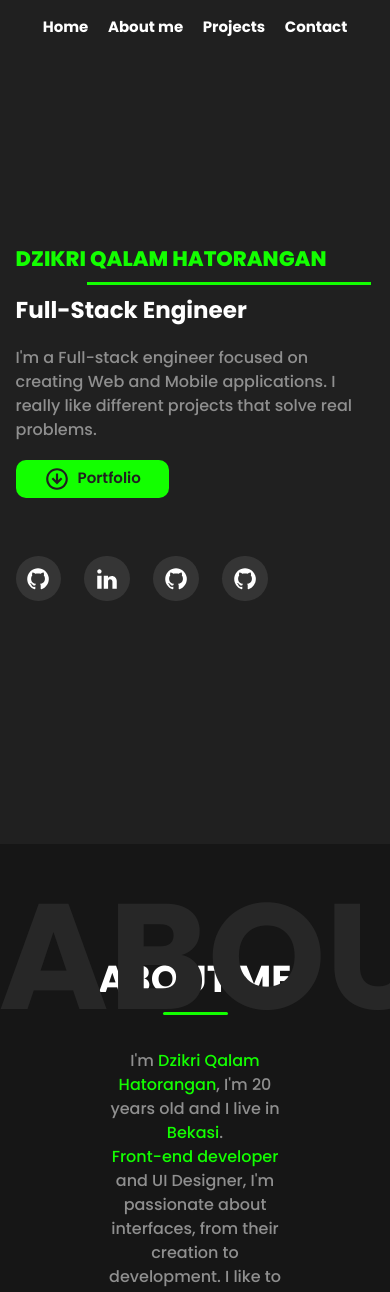
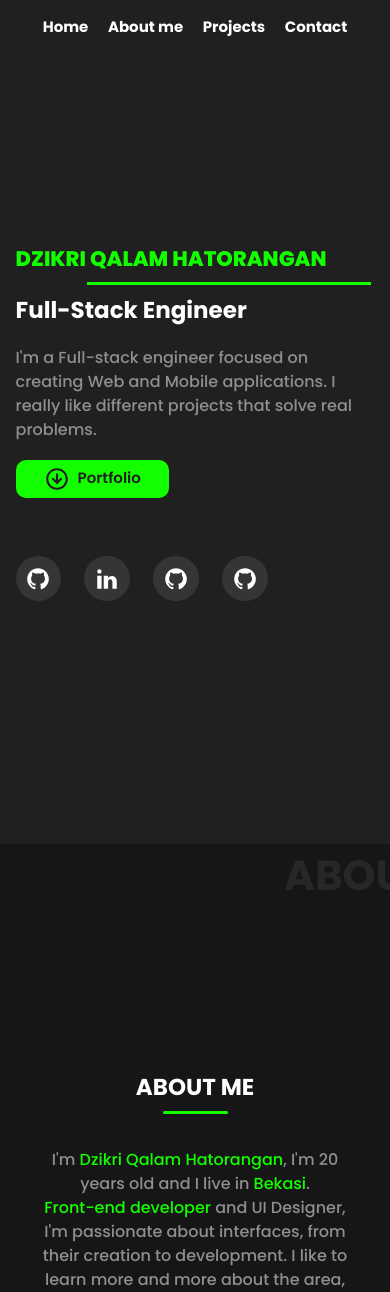
Before and after one commit to dzikriqalampacil/personal-website, a Next.js app: page / in a window 390 px wide. Shown: the top 1292 px of the page. Built offline with nearby package versions, Linux system fonts and the light colour scheme.

Commit message:
feat: handle responsiveness for about

```diff
--- a/ui/component/About/index.jsx
+++ b/ui/component/About/index.jsx
@@ -4,15 +4,15 @@ import React from 'react'
 function About() {
     return (
         <VStack bg={'#161616'} minH='100vh' justifyContent={'center'} position={'relative'} overflow='hidden'>
-            <Text fontWeight={700} color={'#272727'} fontSize={'150px'} position={'absolute'} right='-130' top='0'>
+            <Text fontWeight={700} color={'#272727'} fontSize={{ base: '42px', md: '100px', lg: '150px' }} position={'absolute'} right={{ base: '-10', md: '-70', lg: '-130' }} top='0'>
                 ABOUT
             </Text>
-            <Image src={'/assets/balls.svg'} position={'absolute'} left='0' bottom='5' />
-            <Heading fontWeight={700} color={'white'} fontSize={'37.5px'}>
+            <Image src={'/assets/balls.svg'} position={'absolute'} left='0' bottom='5' boxSize={{ base: '42px', md: '100px', lg: '170px' }} />
+            <Heading fontWeight={700} color={'white'} fontSize={{ base: '23px', lg: '37.5px' }}>
                 ABOUT ME
             </Heading>
             <Box bg='brand.green' height={'3px'} width='65px' borderRadius={'10px'} />
-            <Text fontWeight={500} color={'#8F8F8F'} w={'49%'} pt='26px' textAlign={'center'}>
+            <Text fontWeight={500} color={'#8F8F8F'} w={{ base: '80%', md: '49%' }} pt='26px' textAlign={'center'} fontSize='16px'>
                 I'm <Text as='span' color='#13FF00'>Dzikri Qalam Hatorangan</Text>, I'm 20 years old and I live in <Text as='span' color='#13FF00'>Bekasi</Text>.<br />
                 <Text as='span' color='#13FF00'>Front-end developer </Text> and UI Designer, I'm passionate about interfaces, from their creation to development. I like to learn more and more about the area, challenges that take me out of my comfort zone are the best.
                 <br /><br />
--- a/ui/component/Hero/index.jsx
+++ b/ui/component/Hero/index.jsx
@@ -29,7 +29,7 @@ function RightTriangle() {
 
 function GreenCircle() {
     return (
-        <Box position={'absolute'} right={{ base: '6%', md: '2%', lg: '6%', xl: '20%' }} top={{ base: '15%', md: '15%', lg: '15%', xl: '15%' }}>
+        <Box position={'absolute'} right={{ base: '6%', md: '3%', lg: '6%', xl: '20%' }} top={{ base: '15%', md: '15%', lg: '15%', xl: '15%' }}>
             <motion.div
                 initial={{ opacity: 0, scale: 0.5 }}
                 animate={{ opacity: 1, scale: 1 }}
```
